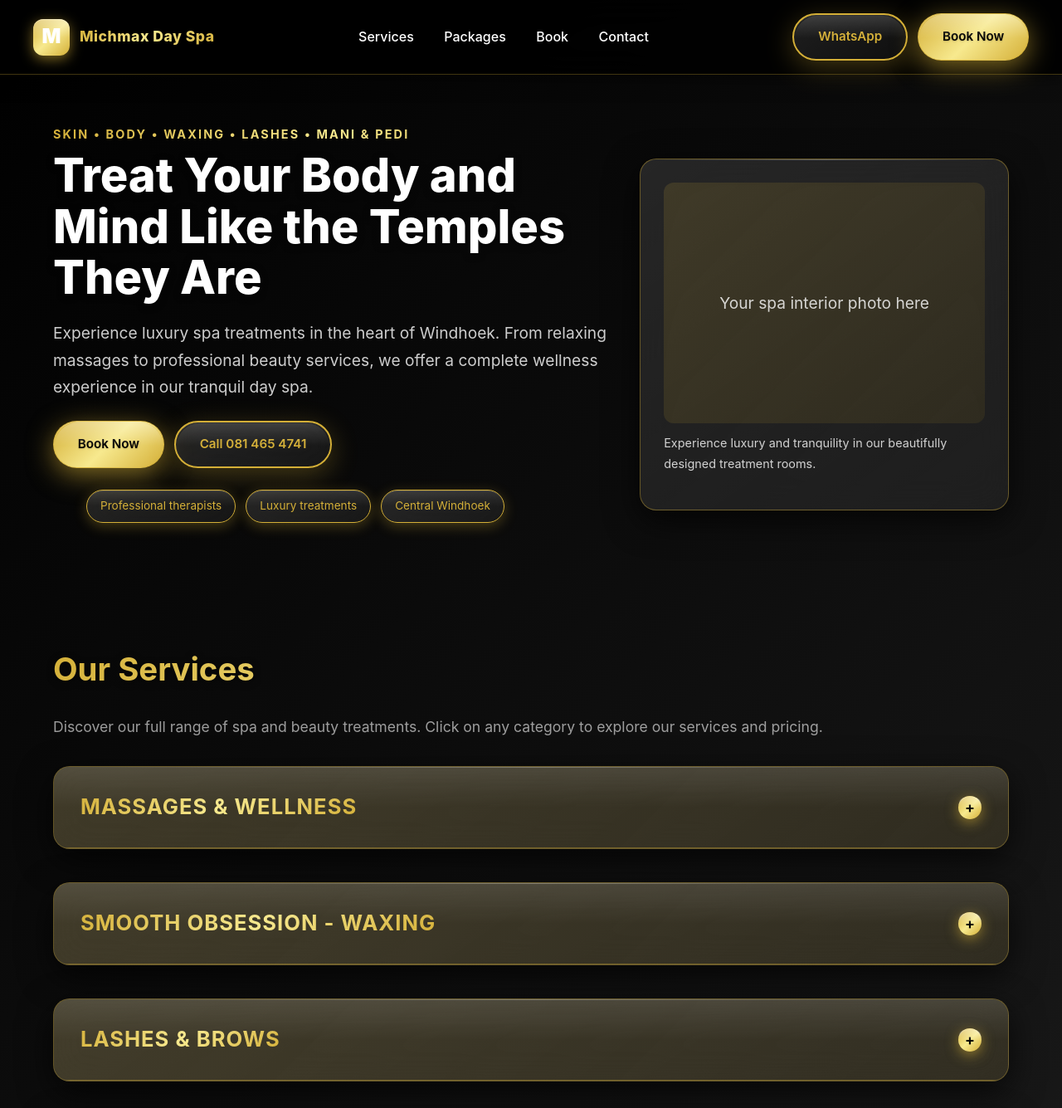
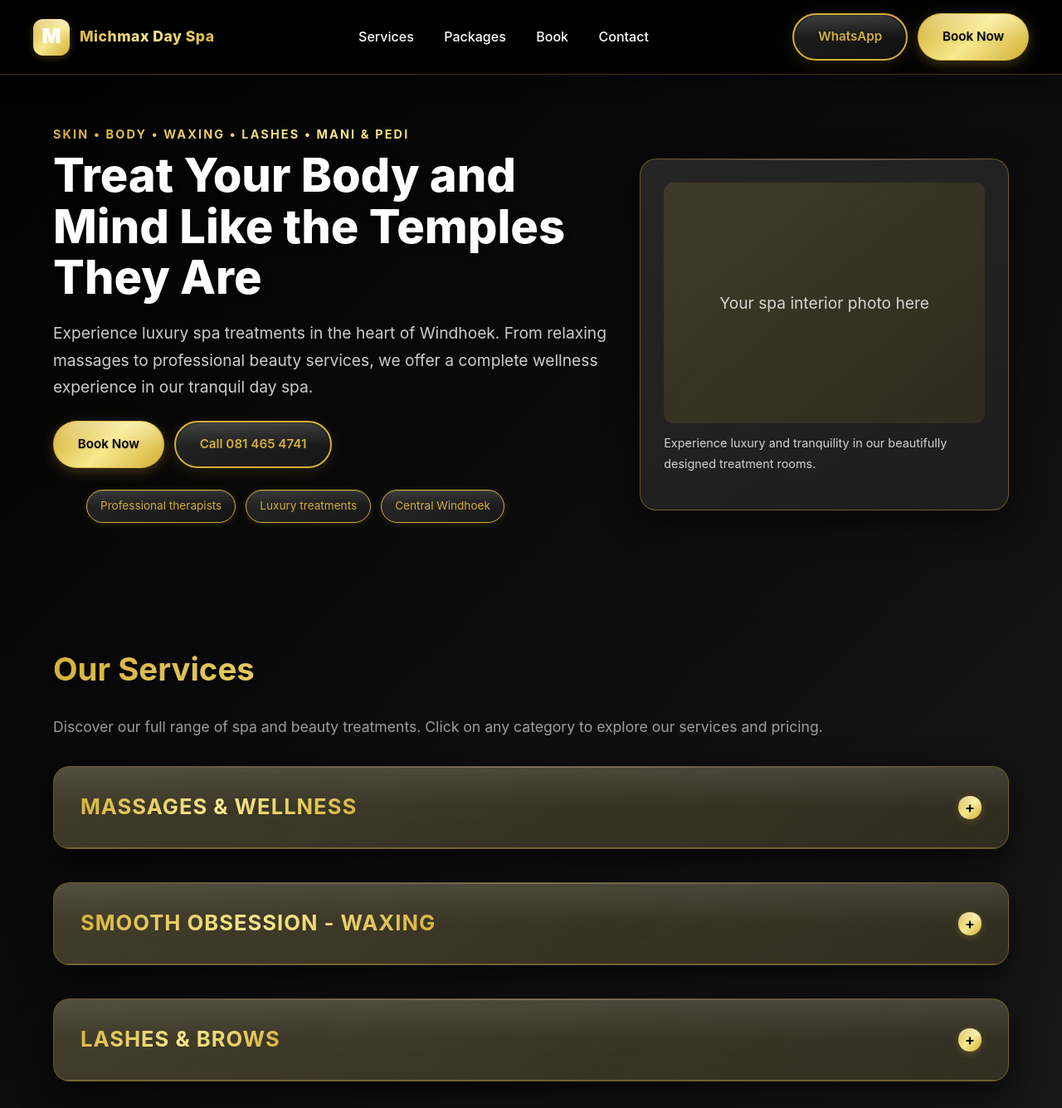
Before and after one commit to Amakanza/michmax-day-spa, a website: page index.html in a window 1280 px wide. Shown: the top 1335 px of the page at 83% size. Drawn offline with Linux system fonts and the light colour scheme.

Commit message:
Update style.css

```diff
--- a/style.css
+++ b/style.css
@@ -90,7 +90,7 @@
   padding: 0 24px;
 }
 
-/* Enhanced Glossy Button Styles */
+/* Enhanced Glossy Button Styles - REDUCED GLOW */
 .btn {
   display: inline-flex;
   align-items: center;
@@ -102,8 +102,8 @@
   font-weight: 600;
   font-size: 0.95rem;
   box-shadow:
-    0 8px 32px rgba(212, 175, 55, 0.6),
-    0 4px 16px rgba(0, 0, 0, 0.3),
+    0 4px 16px rgba(212, 175, 55, 0.3),
+    0 2px 8px rgba(0, 0, 0, 0.3),
     inset 0 1px 0 rgba(255, 255, 255, 0.3);
   border: 1px solid rgba(212, 175, 55, 0.7);
   transition: all 0.3s cubic-bezier(0.4, 0, 0.2, 1);
@@ -138,8 +138,8 @@
 .btn:hover {
   transform: translateY(-3px) scale(1.02);
   box-shadow:
-    0 12px 48px rgba(212, 175, 55, 0.8),
-    0 6px 24px rgba(0, 0, 0, 0.4),
+    0 6px 24px rgba(212, 175, 55, 0.4),
+    0 3px 12px rgba(0, 0, 0, 0.4),
     inset 0 1px 0 rgba(255, 255, 255, 0.4);
 }
 
@@ -153,8 +153,8 @@
   border: 2px solid var(--brand);
   backdrop-filter: var(--backdrop-blur);
   box-shadow:
-    0 8px 32px rgba(212, 175, 55, 0.3),
-    0 4px 16px rgba(0, 0, 0, 0.2),
+    0 4px 16px rgba(212, 175, 55, 0.15),
+    0 2px 8px rgba(0, 0, 0, 0.2),
     inset 0 1px 0 rgba(255, 255, 255, 0.1);
   text-shadow: none;
 }
@@ -169,7 +169,7 @@
   text-shadow: 0 1px 2px rgba(0, 0, 0, 0.2);
 }
 
-/* Enhanced Chip Styles */
+/* Enhanced Chip Styles - REDUCED GLOW */
 .chip {
   font-size: 0.85rem;
   padding: 0.5rem 1rem;
@@ -180,7 +180,7 @@
   backdrop-filter: var(--backdrop-blur);
   transition: all 0.3s ease;
   box-shadow:
-    0 4px 16px rgba(212, 175, 55, 0.3),
+    0 2px 8px rgba(212, 175, 55, 0.15),
     inset 0 1px 0 rgba(255, 255, 255, 0.1);
   position: relative;
   overflow: hidden;
@@ -202,7 +202,7 @@
   color: #000;
   transform: translateY(-2px);
   box-shadow:
-    0 6px 24px rgba(212, 175, 55, 0.6),
+    0 3px 12px rgba(212, 175, 55, 0.3),
     inset 0 1px 0 rgba(255, 255, 255, 0.3);
 }
 
@@ -283,11 +283,11 @@
   transform: scale(1.05);
 }
 
-/* Enhanced Brand Logo */
+/* Enhanced Brand Logo - REDUCED GLOW */
 .brand > div {
   background: var(--gradient-gold) !important;
   box-shadow:
-    0 4px 16px rgba(212, 175, 55, 0.6),
+    0 2px 8px rgba(212, 175, 55, 0.3),
     inset 0 1px 0 rgba(255, 255, 255, 0.3) !important;
   position: relative;
   overflow: hidden;
@@ -624,7 +624,7 @@
   background-clip: text;
 }
 
-/* Enhanced Collapsible Icon */
+/* Enhanced Collapsible Icon - REDUCED GLOW */
 .collapsible-icon {
   width: 28px;
   height: 28px;
@@ -638,7 +638,7 @@
   font-size: 1.1rem;
   transition: transform 0.3s ease;
   box-shadow:
-    0 4px 16px rgba(212, 175, 55, 0.6),
+    0 2px 8px rgba(212, 175, 55, 0.3),
     inset 0 1px 0 rgba(255, 255, 255, 0.3);
   position: relative;
 }
```
